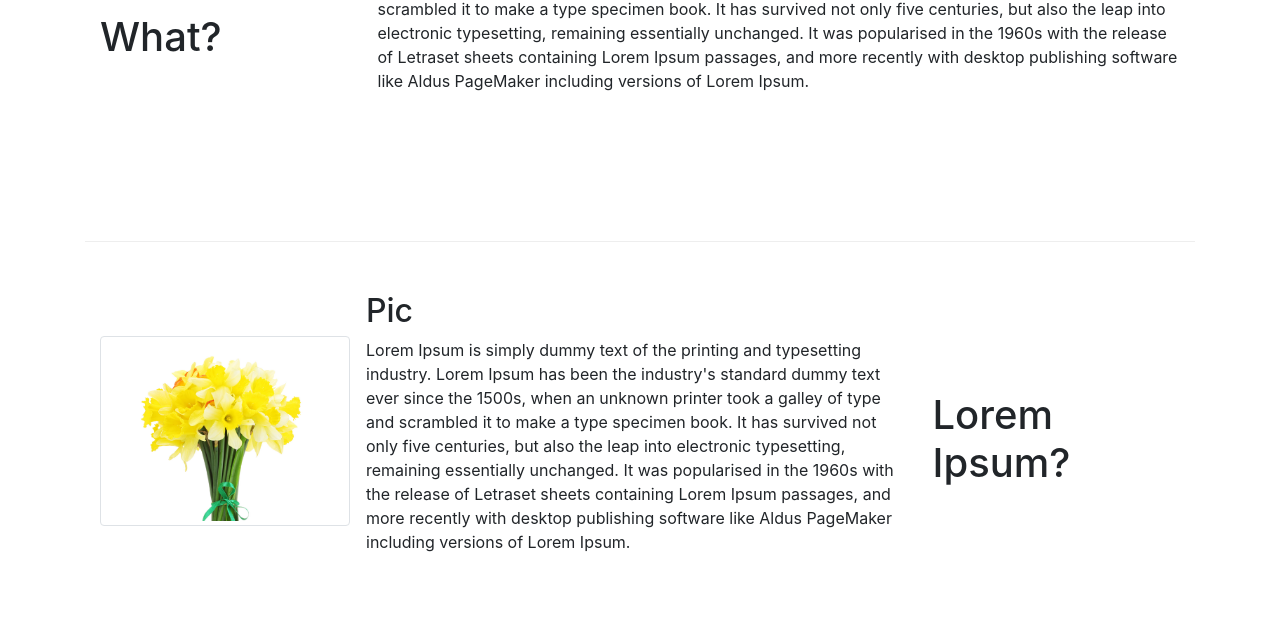
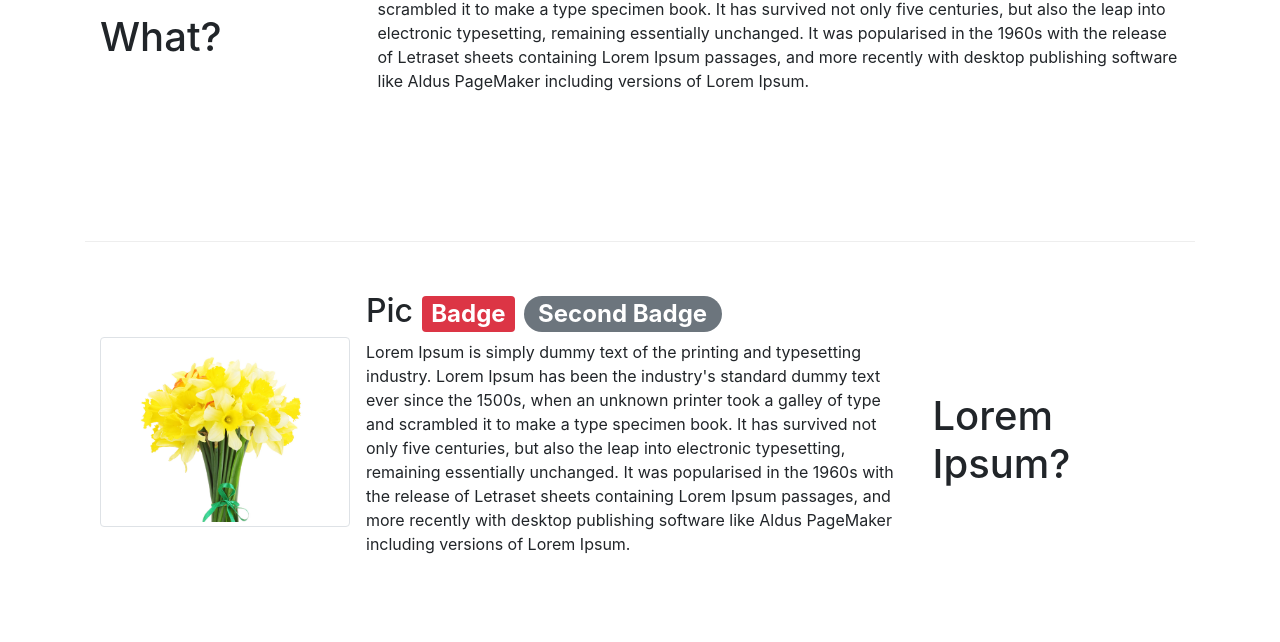
Before and after one commit to Obaidz/MERN1, a website: page index.html in a window 1280 px wide. Shown: the part 1028-1670 px from the top of the page. Drawn offline with nearby package versions, Linux system fonts and the light colour scheme.

Commit message:
badge, alerting users

```diff
--- a/index.html
+++ b/index.html
@@ -88,7 +88,7 @@
                                 <img class="d-flex mr-3 img-thumbnail align-self-center" src="img/image1.jpg" width="250" height="250" alt="mr-0 margin right = 0, css">
 
                                 <div class="media-body">
-                                    <h2 class="mt-0">Pic</h2>
+                                    <h2 class="mt-0">Pic <span class="badge badge-danger">Badge</span> <span class="badge badge-pill badge-secondary">Second Badge </span></h2>
                                     <p class="d-none d-sm-block">Lorem Ipsum is simply dummy text of the printing and typesetting industry. Lorem Ipsum has been the industry's standard dummy text ever since the 1500s, when an unknown printer took a galley of type and scrambled it to make a type specimen book. It has survived not only five centuries, but also the leap into electronic typesetting, remaining essentially unchanged. It was popularised in the 1960s with the release of Letraset sheets containing Lorem Ipsum passages, and more recently with desktop publishing software like Aldus PageMaker including versions of Lorem Ipsum.</p>
                                 </div>
                             </div>
```
